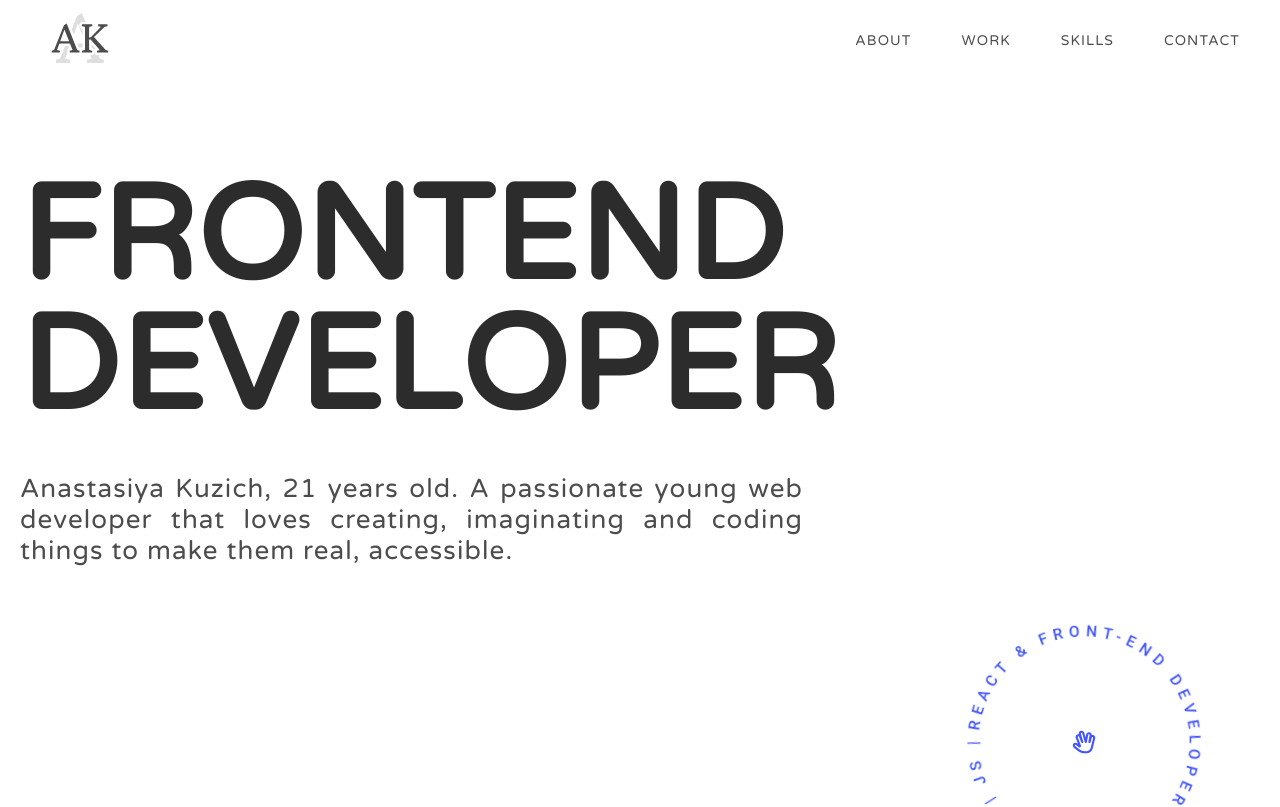
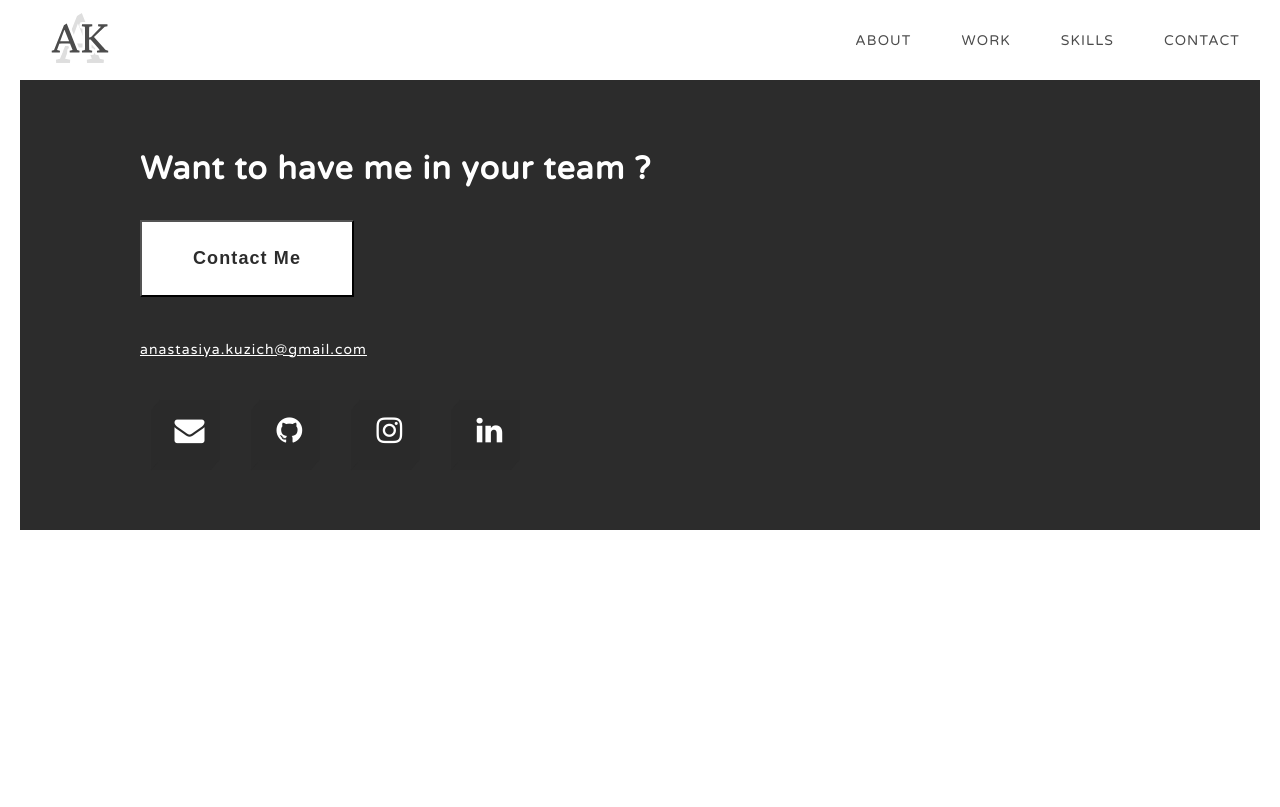
Before and after one commit to AnatasiyaKuz/Portfolio_1.1, a React (Create React App) app: page / in a window 1280 px wide. Shown: the top 807 px of the page. Built offline with nearby package versions, Linux system fonts and the light colour scheme; the HTML template or start-up script is replaced by a standard one.

Commit message:
fixed link bug

```diff
--- a/src/App.jsx
+++ b/src/App.jsx
@@ -18,7 +18,7 @@
       <BrowserRouter>
         <Navbar />
         <Routes>
-          <Route path="/" element={<Home />} />
+          <Route path="/Portfolio_1.1" element={<Home />} />
           <Route path="/contact" element={<ContactPage/>} />
           <Route path="*" />
           {/* element={<Error/>} */}
--- a/src/components/Navbar/Navbar.js
+++ b/src/components/Navbar/Navbar.js
@@ -16,7 +16,7 @@
 
   return (
     <section className="navbar">
-      <Link to="/">
+      <Link to="/Portfolio_1.1">
         <img src={Logo}/>
       </Link>
 
```
